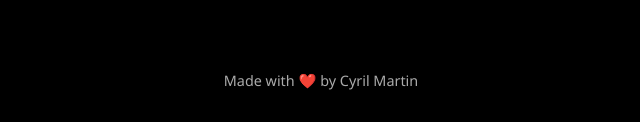
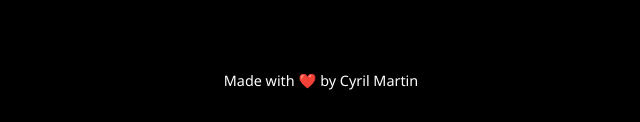
Before and after one commit to cyrilmartin08/cyrils-chaats, a website: page index.html in a window 1280 px wide. Shown: the part 1097-1219 px from the top of the page, 319-959 px from the left. Drawn offline with Linux system fonts and the light colour scheme.

Commit message:
updated the white colour of the footer

```diff
--- a/index.html
+++ b/index.html
@@ -227,7 +227,7 @@
         margin-top: 40px;
         padding: 20px;
         font-size: 0.9em;
-        color: #aaa;
+        color: white; /* Changed to pure white */
     }
 
     @media (max-width: 768px) {
```
